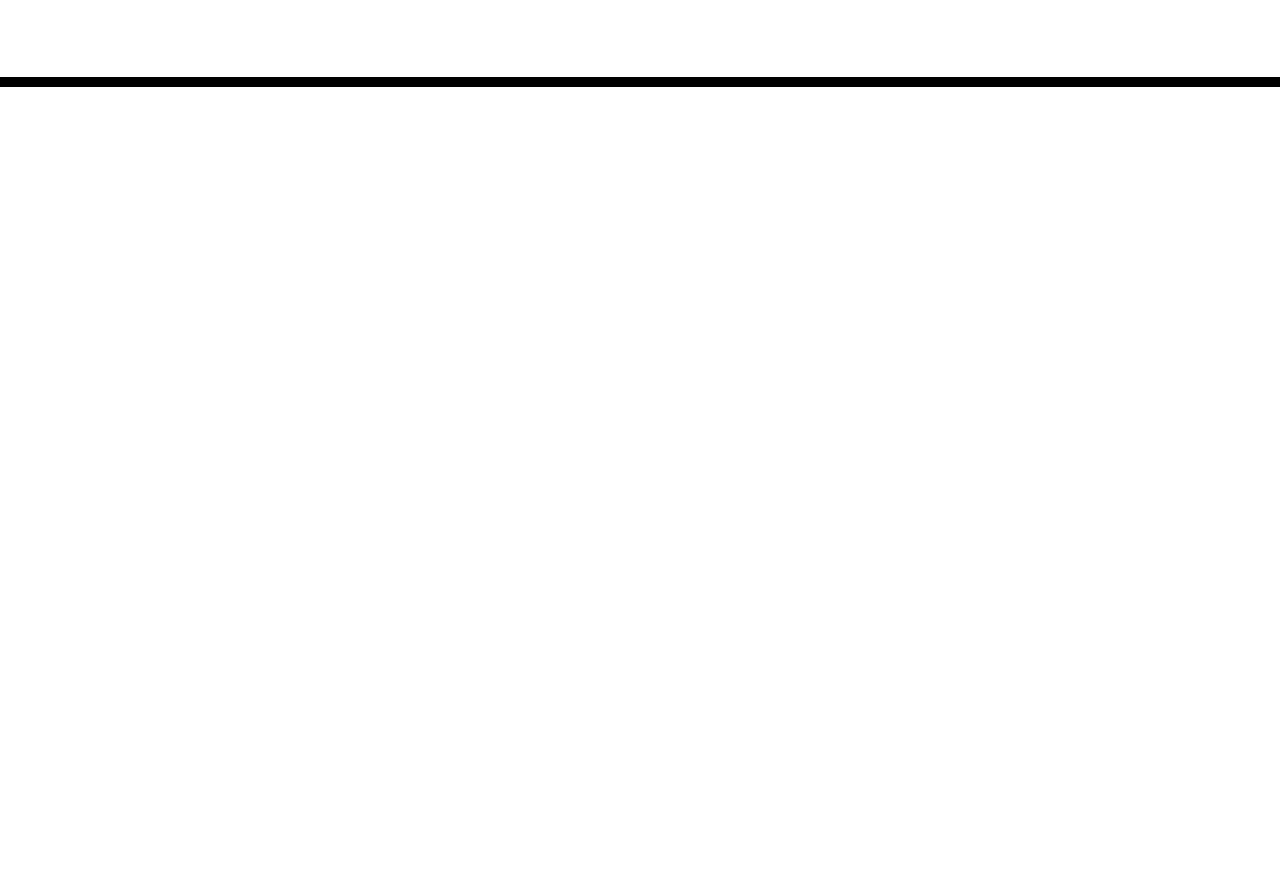
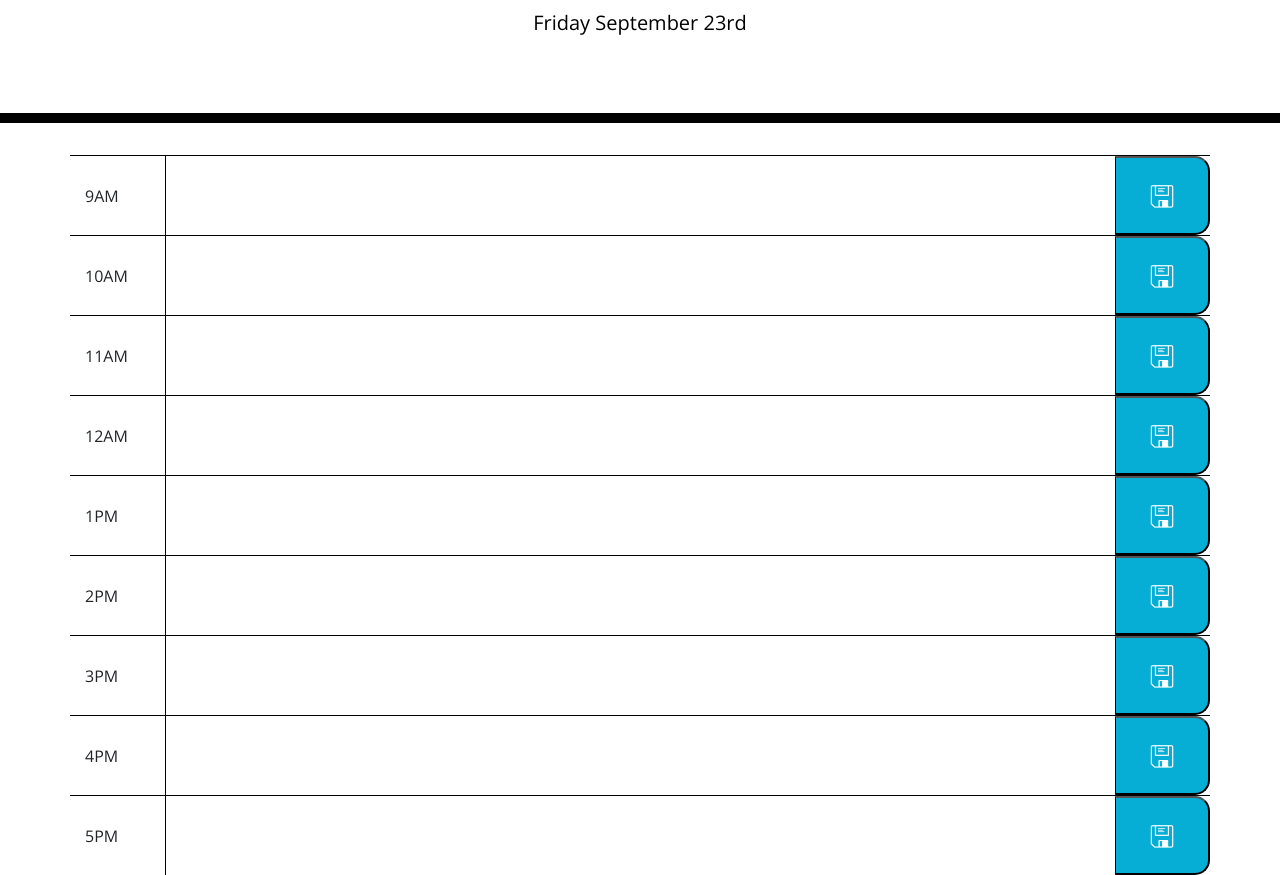
Before and after one commit to ChrissnaKhiev/Khievs-Work-Day-Scheduler, a plain HTML site: page index.html in a window 1280 px wide. Shown: the part 181-1056 px from the top of the page. Before the commit the page ends 800 px from the top, so only its background shows below. Drawn offline with nearby package versions, Linux system fonts and the light colour scheme; files that its build step writes are made by us from their sources.

Commit message:
added css link and js script and grids for all the times with some buttons

```diff
--- /dev/null
+++ b/assets/script.js
@@ -0,0 +1,2 @@
+var currentDay = moment().format('dddd MMMM Do');
+$('#currentDay').text(currentDay);
--- a/assets/style.css
+++ b/assets/style.css
@@ -33,7 +33,7 @@ textarea {
 .row {
   white-space: pre-wrap;
   height: 80px;
-  border-top: 1px solid white;
+  border-top: 1px solid rgb(0, 0, 0);
 }
 
 .hour {
@@ -62,10 +62,12 @@ textarea {
   border-top-right-radius: 15px;
   border-bottom-right-radius: 15px;
   background-color: #06aed5;
+  font-size: 30px;
+  line-height: 0;
   color: white;
 }
 
 .saveBtn i:hover {
-  font-size: 20px;
+  font-size: 40px;
   transition: all 0.3s ease-in-out;
 }
--- a/index.html
+++ b/index.html
@@ -18,7 +18,7 @@
       href="https://fonts.googleapis.com/css?family=Open+Sans&display=swap"
       rel="stylesheet"
     />
-    <link rel="stylesheet" href="style.css" />
+    <link rel="stylesheet" href="./assets/style.css" />
     <title>Work Day Scheduler</title>
   </head>
 
@@ -30,9 +30,100 @@
     </header>
     <div class="container">
       <!-- Timeblocks go here -->
+      <div class="row justify-content-md-center">
+        <div class="col-1 ">
+          9AM
+        </div>
+        <textarea class="col-10">
+        </textarea>
+        <button class="col-1 saveBtn">
+          &#128427;
+        </button>
+      </div>
+      <div class="row justify-content-md-center">
+        <div class="col-1 ">
+          10AM
+        </div>
+        <textarea class="col-10">
+        </textarea>
+        <button class="col-1 saveBtn">
+          &#128427;
+        </button>
+      </div>
+      <div class="row justify-content-md-center">
+        <div class="col-1 ">
+          11AM
+        </div>
+        <textarea class="col-10">
+        </textarea>
+        <button class="col-1 saveBtn">
+          &#128427;
+        </button>
+      </div>
+      <div class="row justify-content-md-center">
+        <div class="col-1 ">
+          12AM
+        </div>
+        <textarea class="col-10">
+        </textarea>
+        <button class="col-1 saveBtn">
+          &#128427;
+        </button>
+      </div>
+      <div class="row justify-content-md-center">
+        <div class="col-1 ">
+          1PM
+        </div>
+        <textarea class="col-10">
+        </textarea>
+        <button class="col-1 saveBtn">
+          &#128427;
+        </button>
+      </div>
+      <div class="row justify-content-md-center">
+        <div class="col-1 ">
+          2PM
+        </div>
+        <textarea class="col-10">
+        </textarea>
+        <button class="col-1 saveBtn">
+          &#128427;
+        </button>
+      </div>
+      <div class="row justify-content-md-center">
+        <div class="col-1 ">
+          3PM
+        </div>
+        <textarea class="col-10">
+        </textarea>
+        <button class="col-1 saveBtn">
+          &#128427;
+        </button>
+      </div>
+      <div class="row justify-content-md-center">
+        <div class="col-1 ">
+          4PM
+        </div>
+        <textarea class="col-10">
+        </textarea>
+        <button class="col-1 saveBtn">
+          &#128427;
+        </button>
+      </div>
+      <div class="row justify-content-md-center">
+        <div class="col-1 ">
+          5PM
+        </div>
+        <textarea class="col-10">
+        </textarea>
+        <button class="col-1 saveBtn">
+          &#128427;
+        </button>
+      </div>
     </div>
 
     <script src="https://cdnjs.cloudflare.com/ajax/libs/jquery/3.2.1/jquery.min.js"></script>
-    <script src="https://cdnjs.cloudflare.com/ajax/libs/moment.js/2.24.0/moment.min.js"></script>
+    <script src="https://cdnjs.cloudflare.com/ajax/libs/moment.js/2.29.4/moment.min.js"></script>
+    <script src="./assets/script.js"></script>
   </body>
 </html>
```
